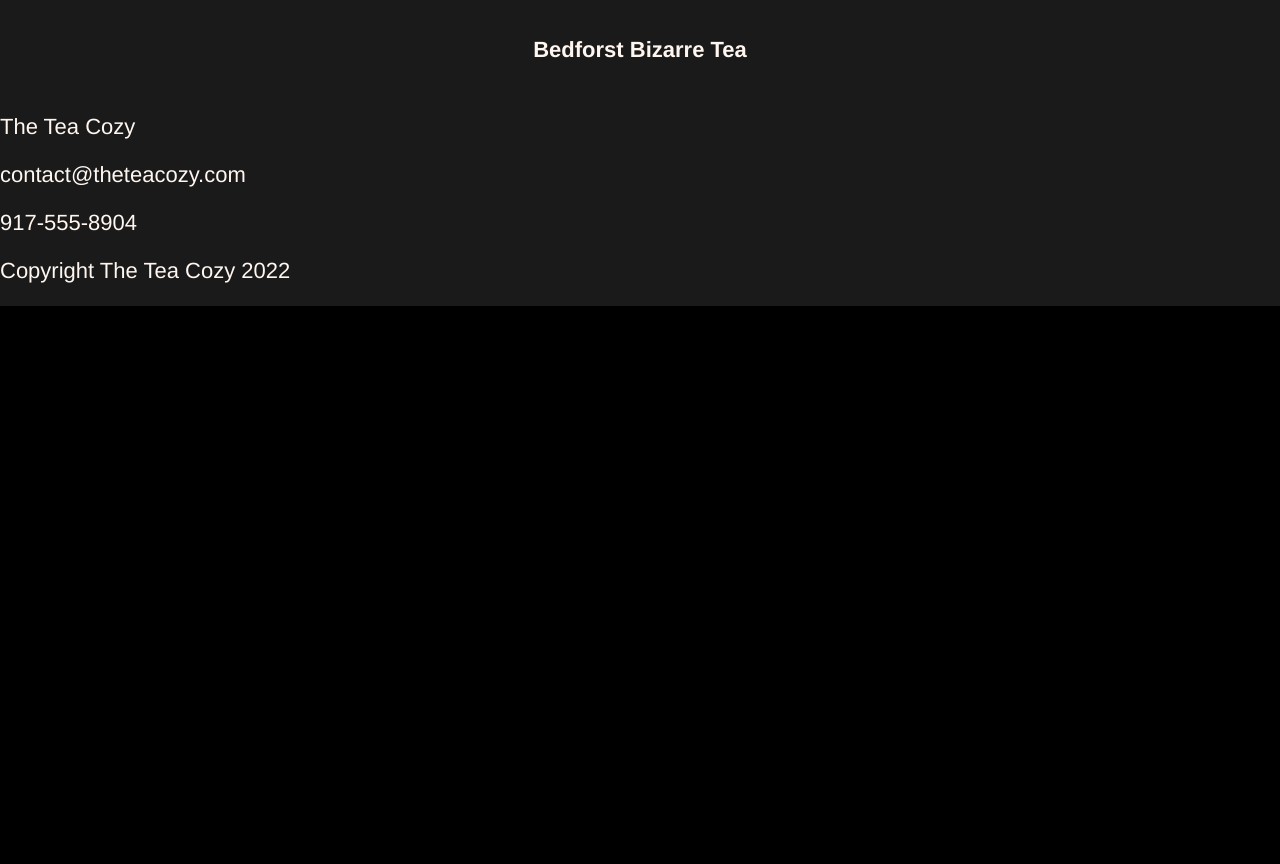
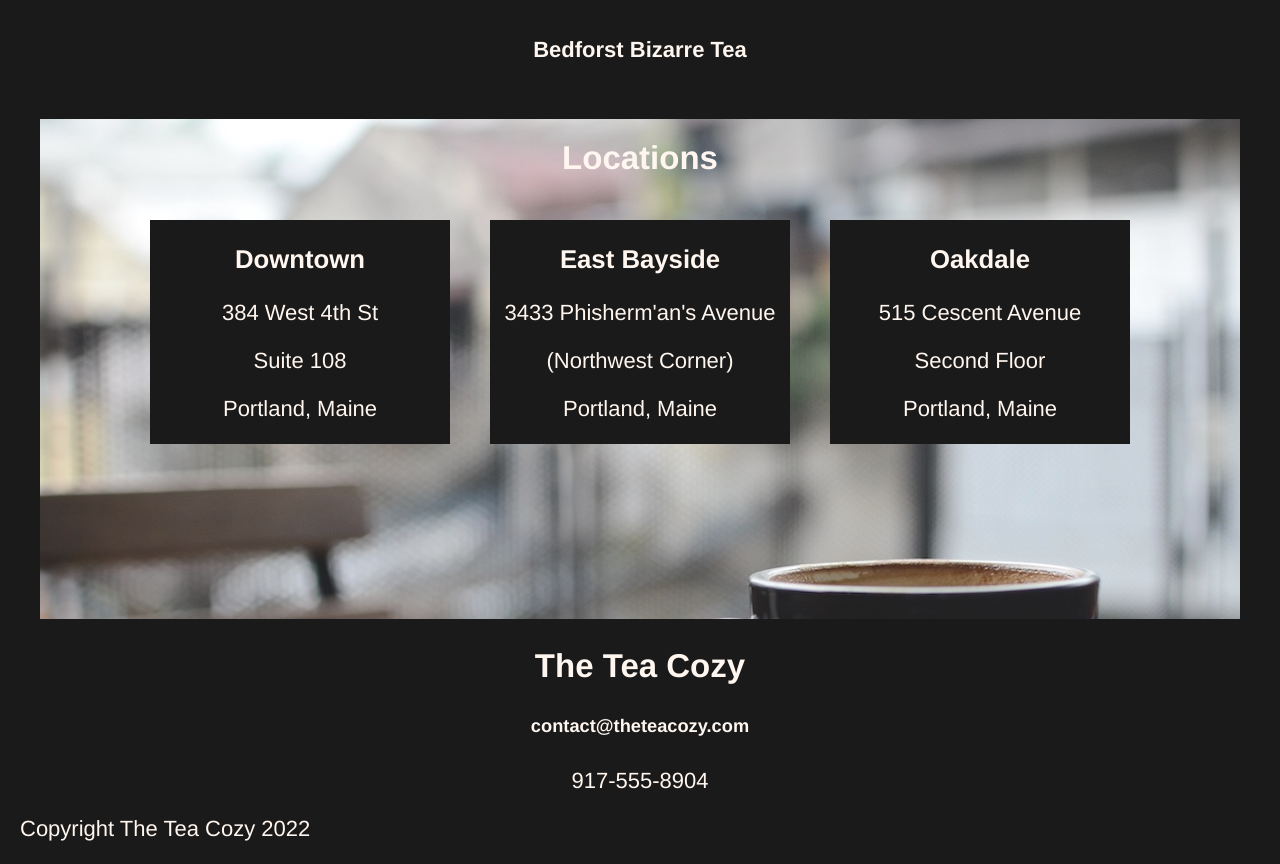
Before and after one commit to eloygplaza/tea-cozy, a plain HTML site: page index.html in a window 1280 px wide. Shown: the part 1367-2231 px from the top of the page. Before the commit the page ends 1673 px from the top, so only its background shows below. Drawn offline with Linux system fonts and the light colour scheme.

Commit message:
finished

```diff
--- a/index.html
+++ b/index.html
@@ -64,13 +64,38 @@
         </section>
 
         <section id="locations">
+            <h2>Locations</h2>
 
+            <div class="location-items">
+
+                <div class="item-location">
+                    <h3>Downtown</h3>
+                    <p>384 West 4th St</p>
+                    <p>Suite 108</p>
+                    <p>Portland, Maine</p>
+                </div>
+
+                <div class="item-location">
+                    <h3>East Bayside</h3>
+                    <p>3433 Phisherm'an's Avenue</p>
+                    <p>(Northwest Corner)</p>
+                    <p>Portland, Maine</p>
+                </div>
+
+                <div class="item-location">
+                    <h3>Oakdale</h3>
+                    <p>515 Cescent Avenue</p>
+                    <p>Second Floor</p>
+                    <p>Portland, Maine</p>
+                </div>
+
+            </div>
         </section>
 
         <footer>
-            <section>
-                <p>The Tea Cozy</p>
-                <p>contact@theteacozy.com</p>
+            <section id="contact">
+                <h2>The Tea Cozy</h2>
+                <h5>contact@theteacozy.com</h5>
                 <p>917-555-8904</p>
             </section>
 
--- a/resources/css/style.css
+++ b/resources/css/style.css
@@ -57,10 +57,11 @@ body {
 
 #mission > div {
     background-color: black;
-    position: absolute;
-    top: 50%;
+    position: relative;
+    margin: 0 auto;
     text-align: center;
     width: 1200px;
+    top: 50%;
 }
 
 #featured-tea {
@@ -81,4 +82,40 @@ body {
     margin: 10px;
 }
 
+#locations {
+    background-image: url("../images/img-locations-background.jpg");
+    height: 500px;
+    width: 1200px;
+    justify-content: center;
+    align-items: center;
+    margin: 0 auto;
+}
+
+.location-items {
+    display: flex;
+    flex-wrap: wrap;
+    justify-content: center;
+}
+
+#locations > h2 {
+    text-align: center;
+    padding-top: 20px;
+}
+
+.item-location {
+    background-color: black;
+    width: 300px;
+    margin: 15px 20px;
+    text-align: center;
+}
+
 /* PARTE DE ABAJO */
+
+#contact {
+    text-align: center;
+}
+
+#copyright > p {
+    text-align: left;
+    margin-left: 20px;
+}
```
